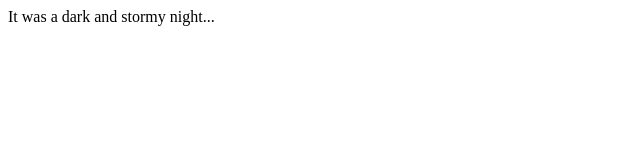
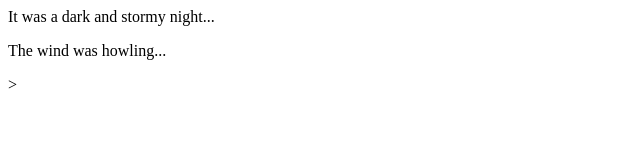
Before and after one commit to benasselmeier/fireside-story, a plain HTML site: page index.html in a window 1280 px wide. Shown: the whole page, without its empty margins (0-640 px from the left). Drawn offline with Linux system fonts and the light colour scheme.

Commit message:
added second line to story

```diff
--- a/index.html
+++ b/index.html
@@ -1,5 +1,6 @@
 <html>
   <body>
     <p>It was a dark and stormy night...</p>
+    <p>The wind was howling...</p>>
   </body>
 </html>
```
